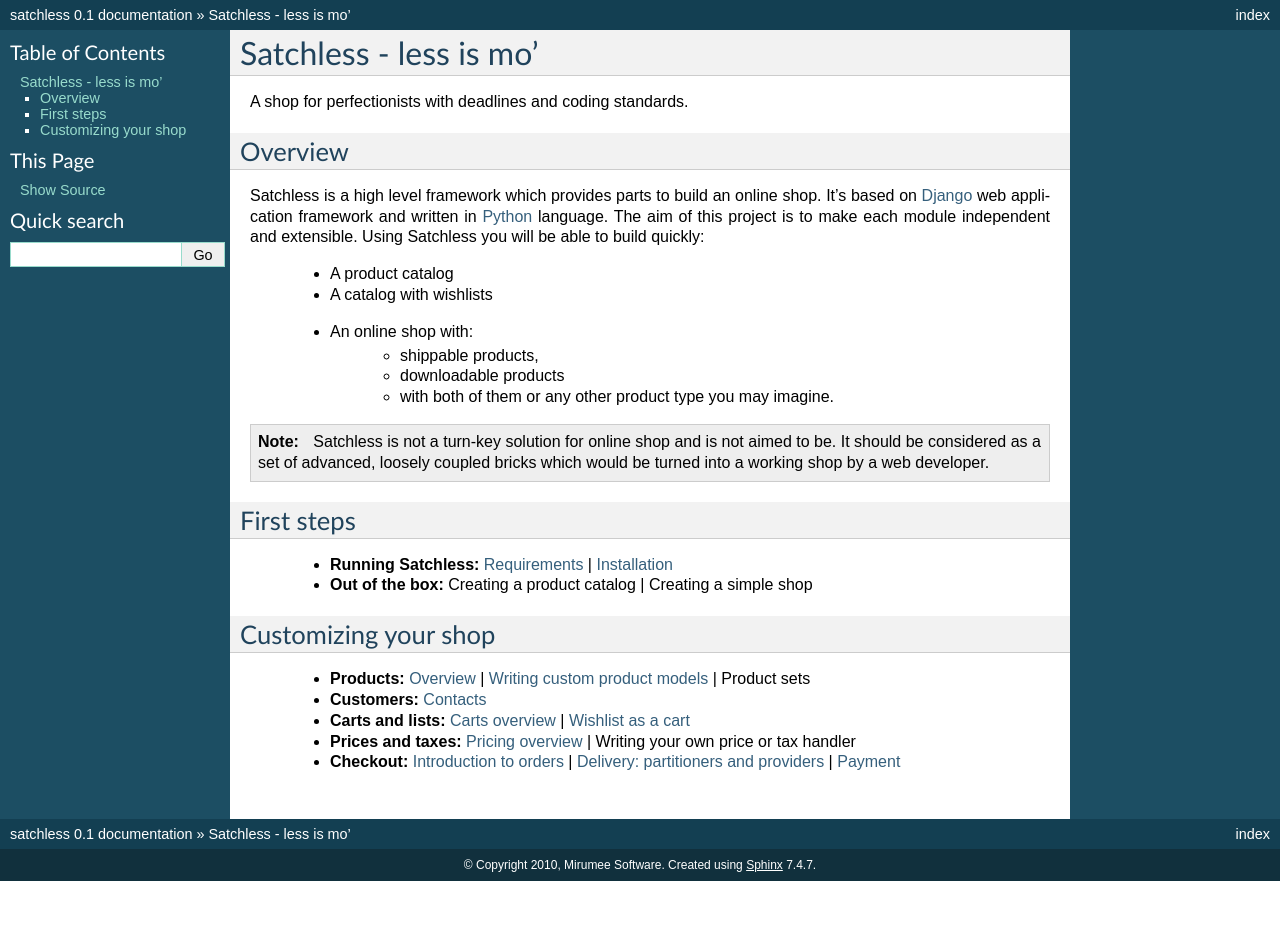
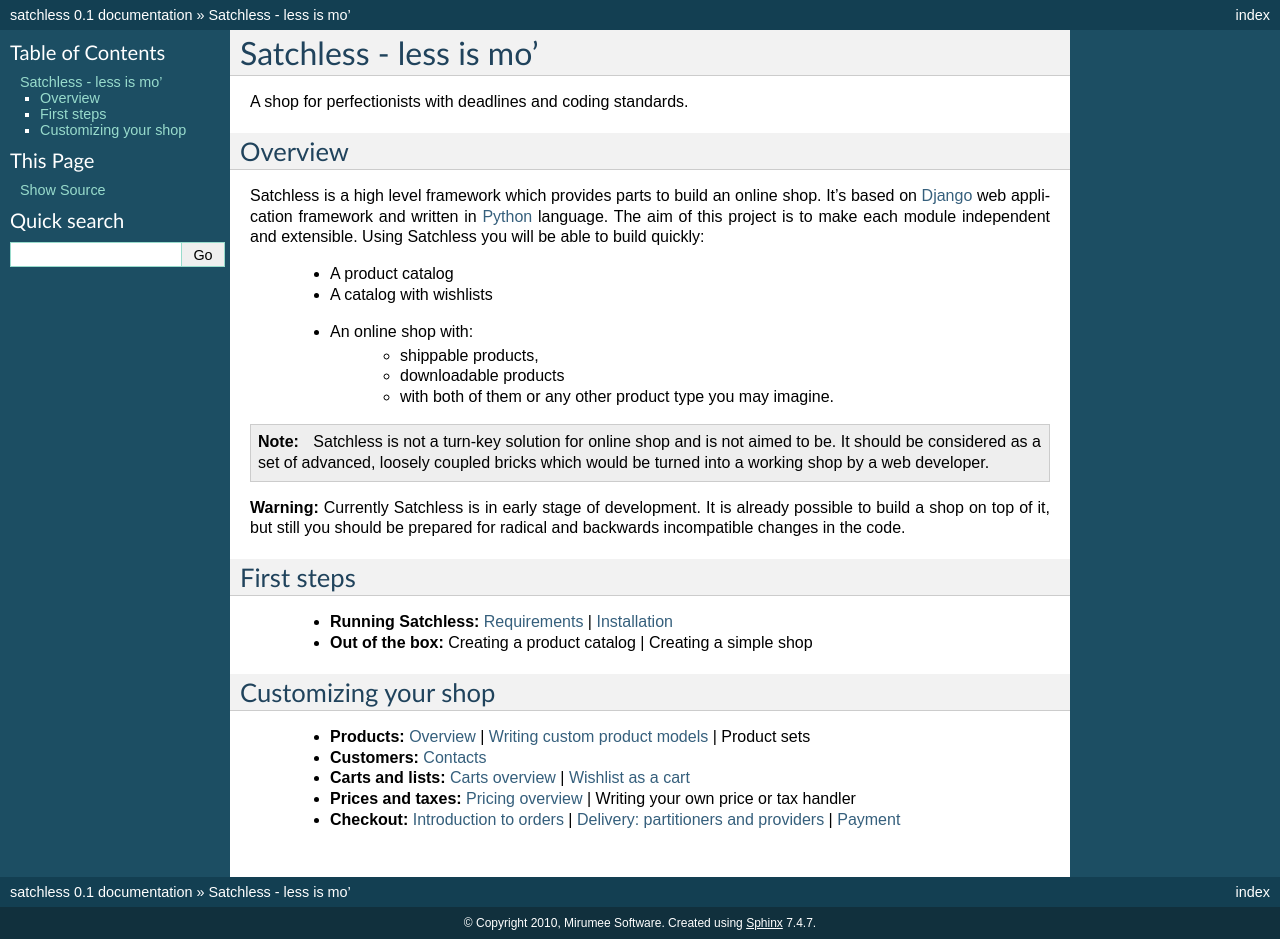
Before and after one commit to mirumee/satchless, a Sphinx documentation site: the page built from doc/index.rst, in a window 1280 px wide. Built offline with Sphinx 7.4.7, drawn with Linux system fonts in a browser that asks for light colours; before the commit the page ends 900 px from its top, so only the background shows below that.

Commit message:
Note on the development stage

```diff
--- a/doc/index.rst
+++ b/doc/index.rst
@@ -21,13 +21,17 @@ independent and extensible. Using Satchless you will be able to build quickly:
         * downloadable products
         * with both of them or any other product type you may imagine.
 
+.. _`Django`: http://djangoproject.org/
+.. _`Python`: http://python.org/
+
 .. note::
    Satchless is not a turn-key solution for online shop and is not aimed to be.
    It should be considered as a set of advanced, loosely coupled bricks which
    would be turned into a working shop by a web developer.
 
-.. _`Django`: http://djangoproject.org/
-.. _`Python`: http://python.org/
+**Warning:** Currently Satchless is in early stage of development. It is
+already possible to build a shop on top of it, but still you should be prepared
+for radical and backwards incompatible changes in the code.
 
 First steps
 ===========
```
